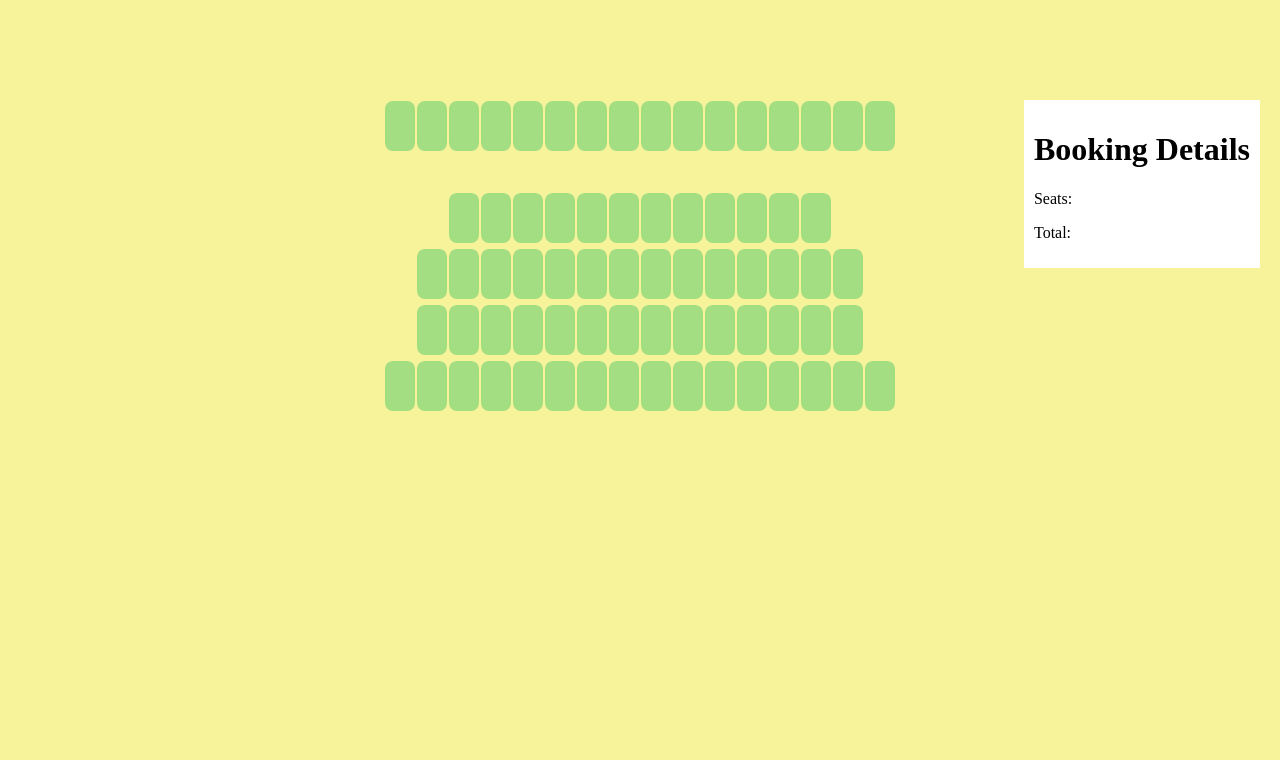
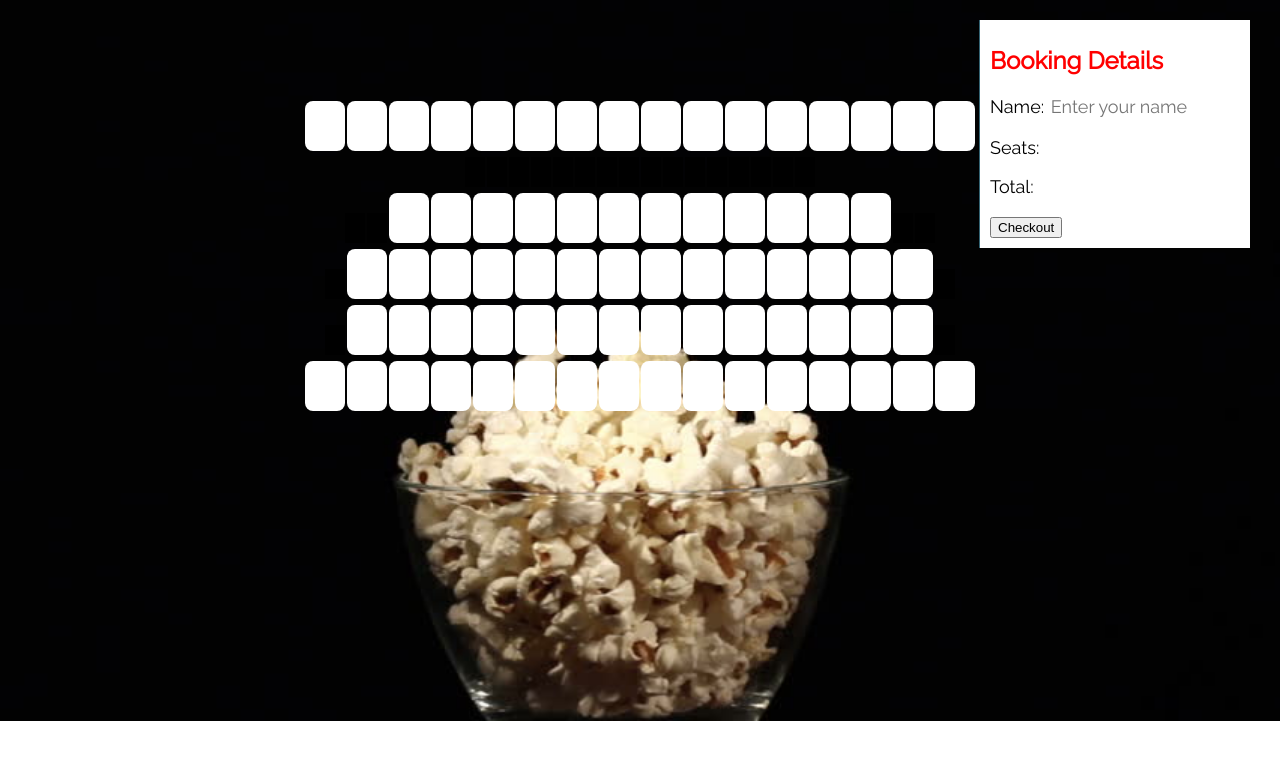
Before and after one commit to dejadavi/midterm_2017, a plain HTML site: page index.html in a window 1280 px wide. Drawn offline with nearby package versions, Linux system fonts and the light colour scheme.

Commit message:
changed background image and color themes

```diff
--- a/index.html
+++ b/index.html
@@ -6,20 +6,24 @@
     <head>
         <meta charset="utf-8">
         <meta http-equiv="X-UA-Compatible" content="IE=edge">
-        <title>Title</title>
+        <title>Theater App</title>
         <meta name="description" content="">
         <meta name="viewport" content="width=device-width, initial-scale=1">
         <script src="https://code.jquery.com/jquery-3.2.1.min.js"></script>
         <script src="script.js" type="text/javascript"></script>
-        <link rel="stylesheet" href="style.css">
+        <link rel="stylesheet" type="text/css" href="style.css">
+        <style>
+            @import url('https://fonts.googleapis.com/css?family=Raleway');
+        </style>
     </head>
     <body>
-
-      <div class="booking-details">
-      <h1>Booking Details</h1>
-      <p>Seats:</p><div></div>
-      <p>Total:</p><div></div>
-      </div>
-
+        <div class="booking-details">
+            <h1 id="bookTitle">Booking Details</h1>
+            <p id="userName">Name: <input type="text" id="nameInput" value="" placeholder="Enter your name" onfocus="if(this.placeholder=='Enter your name') this.placeholder='';" onblur="if(this.placeholder=='') this.placeholder='Enter your name'"></p>
+            <p id="seat">Seats: </p><div></div>
+            <p>Total: </p>
+            <button type="button">Checkout</button><div></div>
+        </div>
+        <div id="seat"></div>
     </body>
 </html>
--- a/script.js
+++ b/script.js
@@ -1,30 +1,33 @@
-$(document).ready(function(){
+$(document).ready(function () {
 
     ////Set up initial data array on backend
     //populate DOM
-function initialize(nRow,nCol){
+    function initialize(nRow, nCol) {
 
         var $container = $("<div></div>").addClass("container");
-var blackOut=[
-    "1,0","1,15"
-    ,"2,0","2,15"
-    ,"3,0","3,1","3,14","3,15"
+        var blackOut = [
+            "1,0", "1,15"
+            , "2,0", "2,15"
+            , "3,0", "3,1", "3,14", "3,15"
         ];
 
-for(var row = 0; row < nRow; row++) {
+        for (var row = 0; row < nRow; row++) {
 
-    var $row=$("<div></div>");
+            var $row = $("<div></div>");
 
-    for (var col = 0; col < (nCol-1); col++){
-        $("<div></div>").addClass(function(){
-            if(blackOut.indexOf(row+","+col)!=-1||row===4){
+            for (var col = 0; col < (nCol - 1); col++) {
+                $("<div></div>").addClass(function () {
+                    if (blackOut.indexOf(row + "," + col) != -1 || row === 4) {
                         return "blackout"
                     } else {
-                $(this).attr("id",(String.fromCharCode(nRow-row+96)+col).toUpperCase() );
 
-                return "box"}
+                        $(this).attr("id", (String.fromCharCode(nRow - row + 96) + col).toUpperCase());
+
+                        return "box"
+                    }
 
                 }).appendTo($row);
+
 
 
             }
@@ -35,6 +38,10 @@ for(var row = 0; row < nRow; row++) {
 
 
         }
+
+
+
+
         ////Add letters, append to id and display
         $container.appendTo($("body"));
 
@@ -42,13 +49,13 @@ $container.appendTo($("body"));
     }
 
 
-function addId(row, col){
+    function addId(row, col) {
 
-$(".box").attr("id",row+col).text(row+col);
+        $(".box").attr("id", row + col).text(row + col);
 
     }
 
-initialize(6,17);
+    initialize(6, 17);
 
     // function populateDOM(args){
 
@@ -68,8 +75,38 @@ initialize(6,17);
     // }
 
 
+    var array01 = [];
+    array01.splice(0, 0);
+    console.log(array01);
 
 
 
 
+
+
+    $('.box').on('click', function () {
+        $(this).toggleClass('reserve');
+        console.log($(this).attr("id"));
+
+        var arId = array01.indexOf($(this).attr('id'));
+
+        if (arId === -1) {
+
+            array01.push($(this).attr('id'));
+
+        } else {
+
+            array01.splice(arId, 1);
+            console.log(arId);
+
+        }
+        $('#seat').text("Seats: " + array01);
+
     });
+
+
+
+    console.log(array01);
+
+
+});
--- a/style.css
+++ b/style.css
@@ -1,25 +1,32 @@
 body{
-    background-color: #F7F39A;
+    /*background-color: #F7F39A;*/
+    background: url(blackpopcornbackground.jpg);
+    background-repeat: no-repeat;
+    background-size: cover;
 }
 
 .container{
     margin: 0 auto;
     margin-top: 100px;
     text-align: center;
+    display: block;
+
 }
 
 .box {
     display: inline-block;
     margin: 0 auto;
-    width:30px;
+    width:40px;
     height:50px;
     margin:1px;
-    background-color: #A3DE83;
+    /*background-color: #A3DE83;*/
+    background-color: white;
     border-radius: 8px;
 }
 
 .box:hover {
-    background-color: #38817A;
+    /*background-color: #38817A;*/
+    background-color: tan;
 }
 
 .blackout {
@@ -28,15 +35,51 @@ body{
     width:20px;
     height:30px;
     margin:1px;
-    background-color:#F7F39A;
+    /*background-color:#F7F39A;*/
+    background-color: black;
 }
 
+.reserve {
+    background-color: red;
+}
+
+
 .booking-details {
+    font-family: 'Raleway', sans-serif;
+    font-size: 18px;
+    /*background-color: #F7F39A;*/
     background-color: white;
     position: fixed;
-    right: 20px;
+    right: 30px;
     padding: 10px;
-    width: auto;
+    width: 250px;
     height: auto;
+    margin-top: -80px;
+    border-left: 1px solid #346473;
+    word-wrap:break-word;
+
+
 
 }
+
+#bookTitle {
+    font-family: 'Raleway', sans-serif;
+    /*color: #346473;*/
+    color: red;
+    font-size: 24px;
+
+}
+
+#nameInput {
+    font-family: 'Raleway', sans-serif;
+    font-size: 18px;
+    display: inline-block;
+    width: 70%;
+    height: 24px;
+    line-height: 18px;
+    border: 0;
+    outline: 0;
+    background: transparent;
+    border-bottom: 0px solid #346473;
+
+}
```
Also changed, not shown: blackpopcornbackground.jpg (added), maxresdefault.jpg (deleted), theaterIMG.jpg (deleted), 1 other file. Lines whose indentation alone changed are shown as unchanged.
